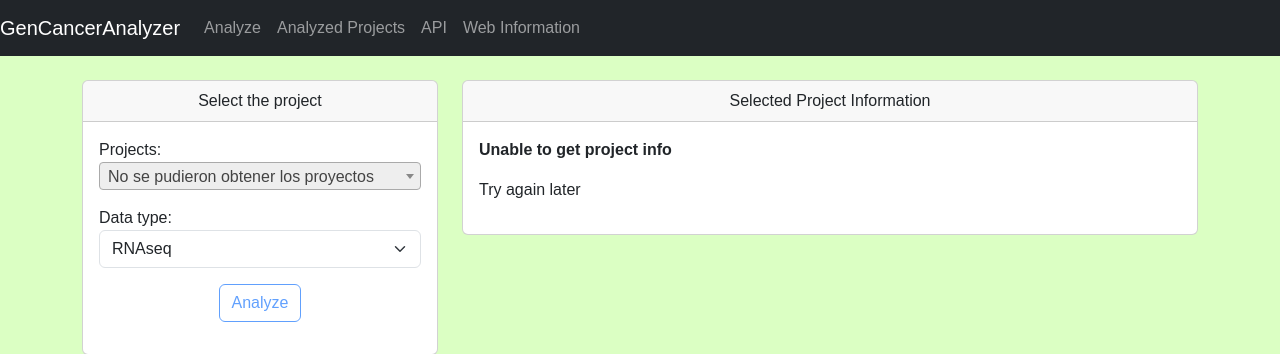
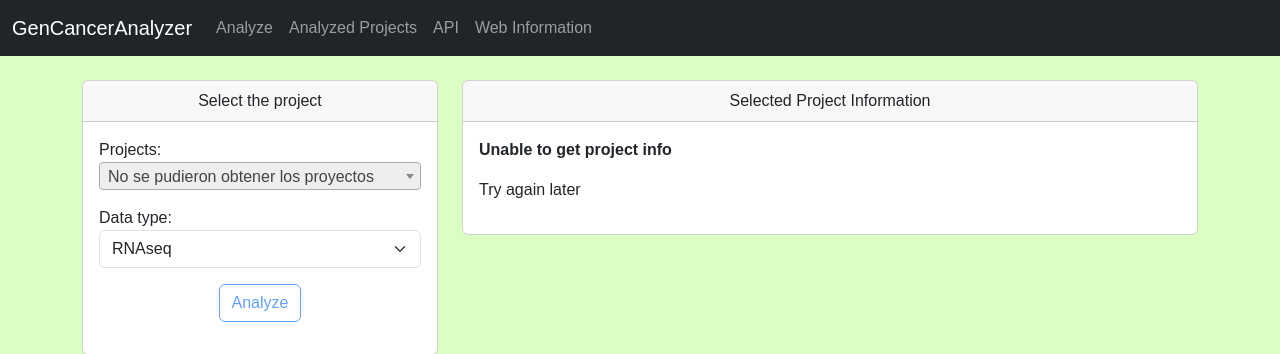
Before and after one commit to rafestorn/GenCancerAnalyzer, a Django app: page / in a window 1280 px wide. Shown: the top 354 px of the page. Run offline with Django 4.2, Linux system fonts and the light colour scheme; parts of the project's set-up code (start-up, migrations or seed data) failed here and were passed over; some libraries are stand-ins or nearby versions.

Commit message:
FIX: NAVBAR RESPONSIVE

```diff
--- a/apps/templates/includes/navbar.html
+++ b/apps/templates/includes/navbar.html
@@ -1,6 +1,7 @@
 <nav class="navbar navbar-expand-lg navbar-dark bg-dark">
+    <div class="container-fluid">
         <a class="navbar-brand" href="#">GenCancerAnalyzer</a>
-    <button class="navbar-toggler" type="button" data-toggle="collapse" data-target="#navbarNav" aria-controls="navbarNav" aria-expanded="false" aria-label="Toggle navigation">
+        <button class="navbar-toggler" type="button" data-bs-toggle="collapse" data-bs-target="#navbarNav" aria-controls="navbarNav" aria-expanded="false" aria-label="Toggle navigation">
             <span class="navbar-toggler-icon"></span>
         </button>
         <div class="collapse navbar-collapse" id="navbarNav">
@@ -13,10 +14,11 @@
                 </li>
                 <li class="nav-item">
                     <a class="nav-link" href="/aboutApi">API</a>
-            <li>
+                </li>
                 <li class="nav-item">
                     <a class="nav-link" href="#">Web Information</a>
                 </li>
             </ul>
         </div>
+    </div>
 </nav>
```
Lines whose indentation alone changed are shown as unchanged.
